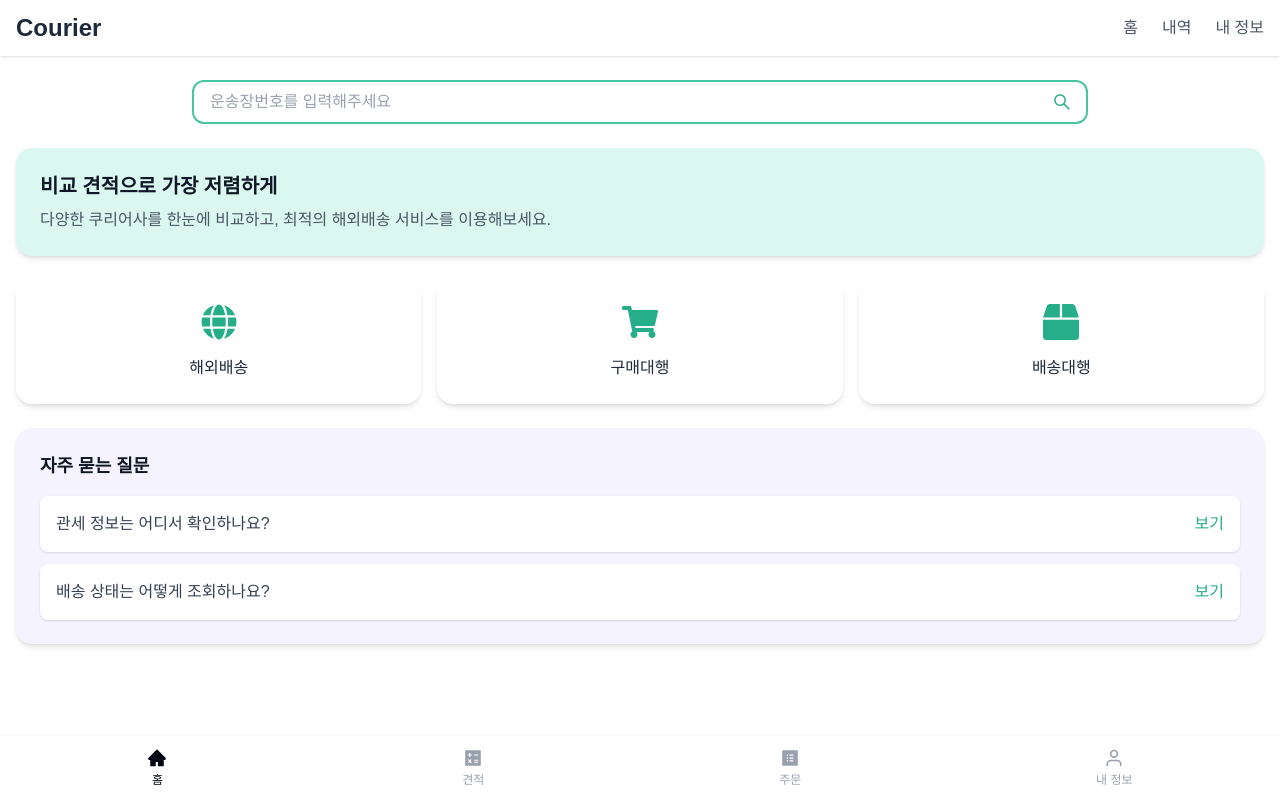
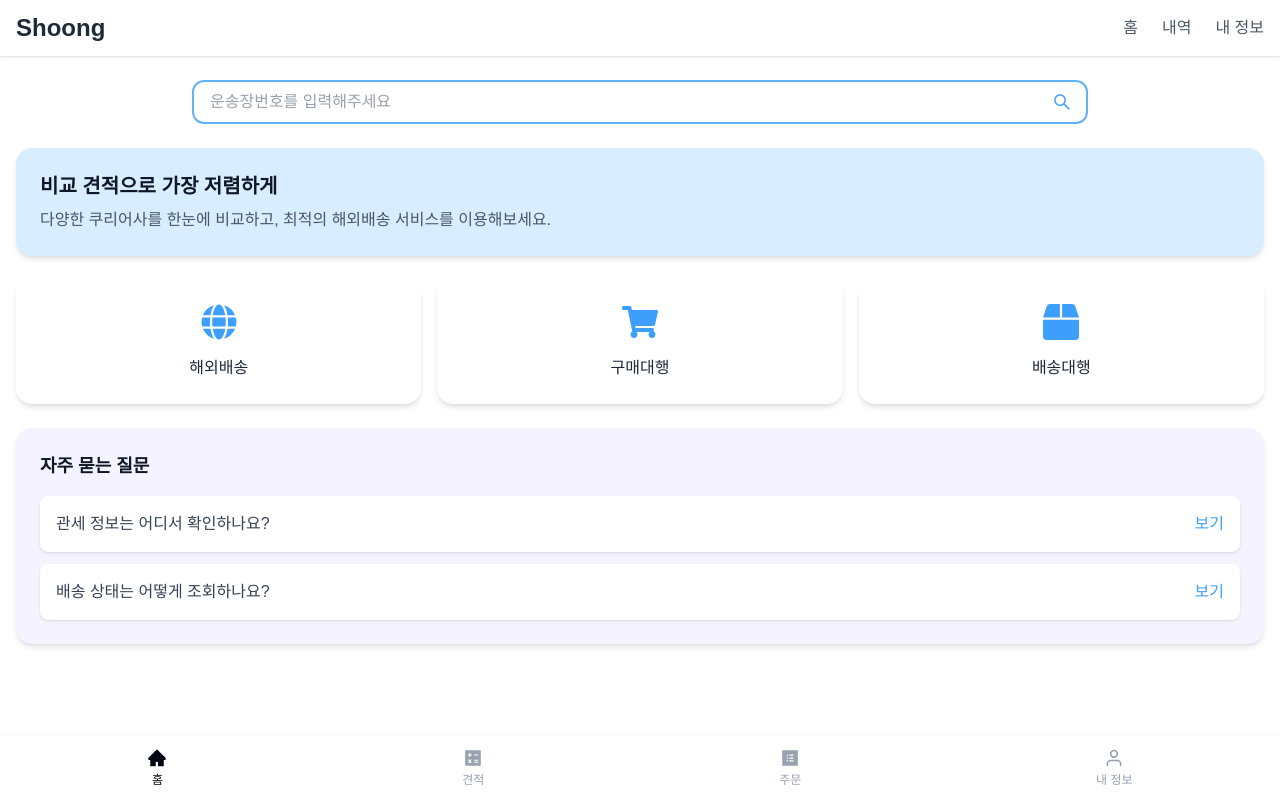
Before and after one commit to chlwlgus4/courier_front, a Next.js app: page / in a window 1280 px wide. Built offline with nearby package versions, Linux system fonts and the light colour scheme.

Commit message:
로고, 색상 변경

```diff
--- a/src/app/globals.css
+++ b/src/app/globals.css
@@ -1,16 +1,16 @@
 @import "tailwindcss";
 
 @theme {
-  --color-toss-50:  #f2fcf9;
-  --color-toss-100: #daf8ef;
-  --color-toss-200: #abeedc;
-  --color-toss-300: #7bdac0;
-  --color-toss-400: #4ac5a2;
-  --color-toss-500: #26ad89;
-  --color-toss-600: #159c78;
-  --color-toss-700: #11785d;
-  --color-toss-800: #0c5240;
-  --color-toss-900: #08322b;
+  --color-toss-50: #ecfafb;
+  --color-toss-100: #d8edff;
+  --color-toss-200: #b6dfff;
+  --color-toss-300: #93ceff;
+  --color-toss-400: #5fb2fd;
+  --color-toss-500: #3e9efb;
+  --color-toss-600: #007BFF;
+  --color-toss-700: #0061cd;
+  --color-toss-800: #0052a5;
+  --color-toss-900: #003677;
 }
 
 * {
--- a/src/app/layout.tsx
+++ b/src/app/layout.tsx
@@ -18,8 +18,11 @@ const geistMono = Geist_Mono({
 })
 
 export const metadata: Metadata = {
-  title: 'Create Next App',
+  title: 'Shoong',
   description: 'Generated by create next app',
+  icons: {
+    icon: '/logos/shoong-logo.svg',
+  },
 }
 
 export default function RootLayout({
--- a/src/commons/components/common/Header.tsx
+++ b/src/commons/components/common/Header.tsx
@@ -63,7 +63,7 @@ export default function Header() {
         </div>
       ) : (
         <h1 className="text-2xl font-bold text-gray-800 leading-none">
-          Courier
+          Shoong
         </h1>
       )}
       <nav className="flex space-x-6">
```
Also changed, not shown: public/logos/shoong-logo.svg (added).
